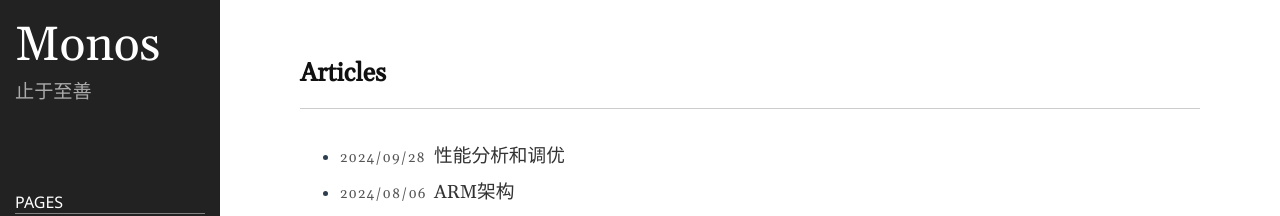
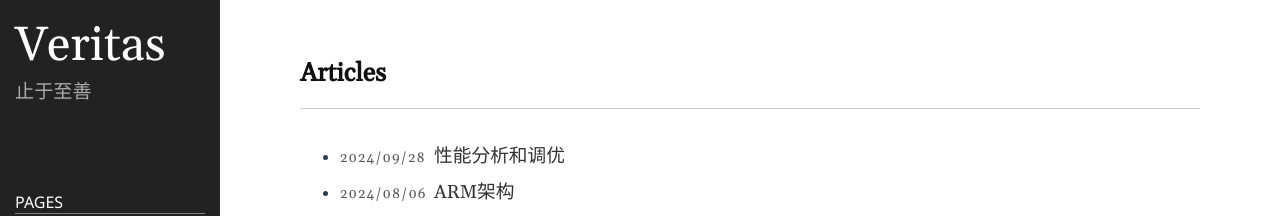
Before and after one commit to lclgo/lclgo.github.io, a Jekyll site: the page built from index.md, in a window 1280 px wide. Shown: the top 216 px of the page. Built offline with Jekyll 4.4.1, drawn with Linux system fonts in a browser that asks for light colours.

Commit message:
update title

```diff
--- a/_config.yml
+++ b/_config.yml
@@ -18,7 +18,8 @@
 # You can create any custom variable you would like, and they will be accessible
 # in the templates via {{ site.myvariable }}.
 
-title: Monos
+# title: Monos
+title: Veritas
 email: licunlong@hotmail.com
 description: >- # this means to ignore newlines until "baseurl:"
   止于至善
```
